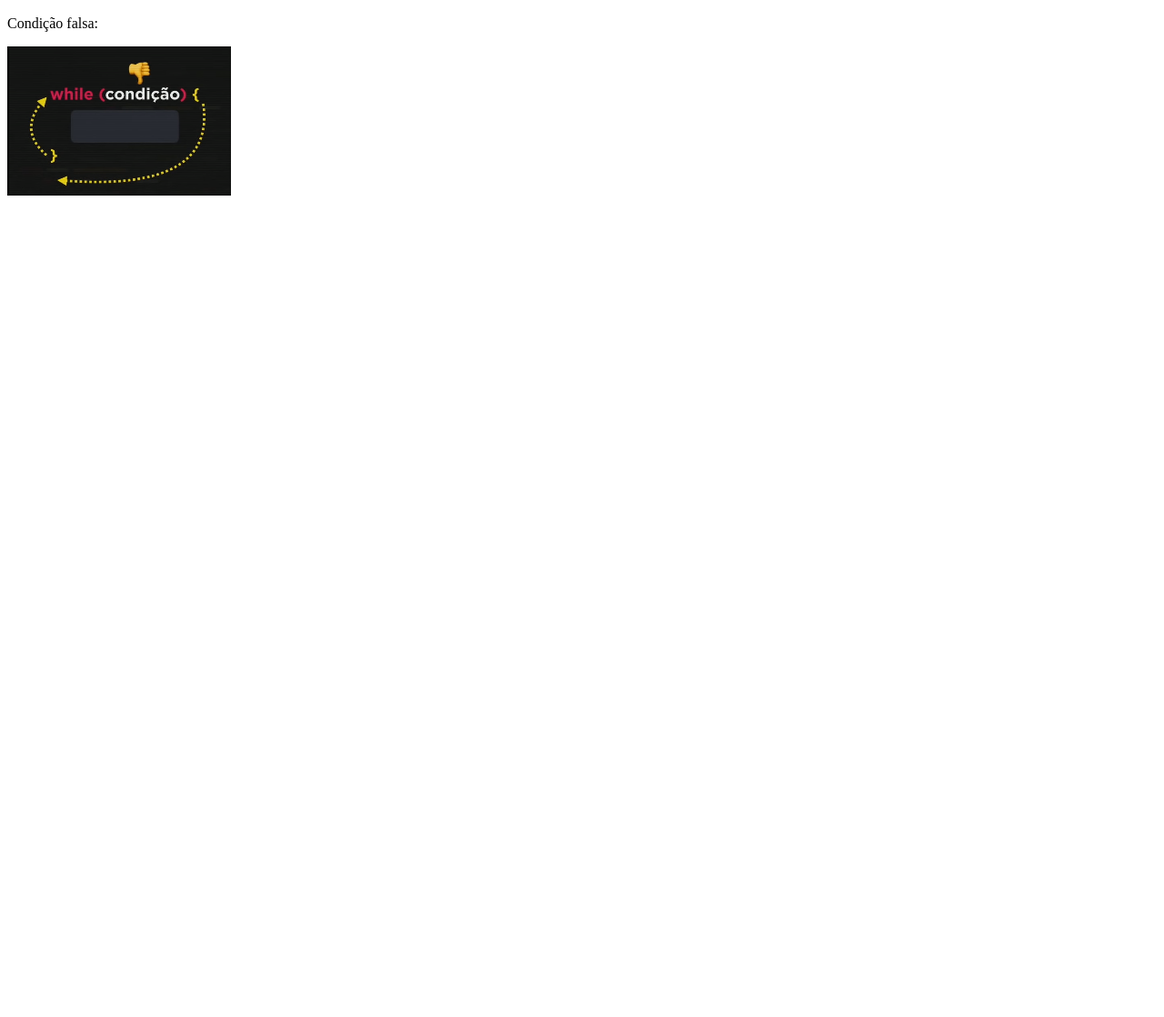
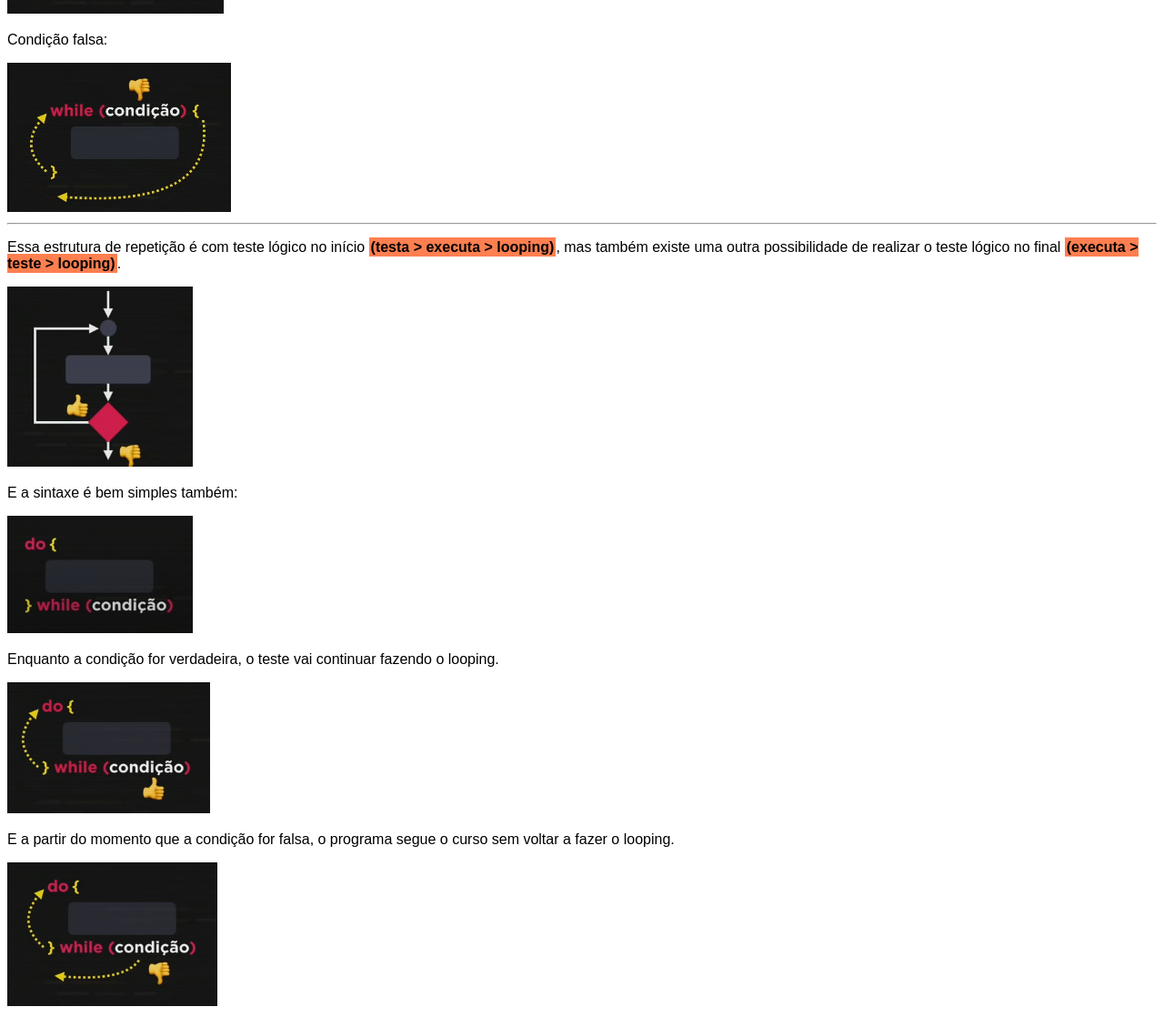
Before and after one commit to manoelmachado/js-curso-em-video, a plain HTML site: page repeticoes.html in a window 1280 px wide. Shown: the part 992-2110 px from the top of the page at 91% size. Before the commit the page ends 1219 px from the top, so only its background shows below. Drawn offline with Linux system fonts and the light colour scheme.

Commit message:
repetições parte 1

```diff
--- a/repeticoes.html
+++ b/repeticoes.html
@@ -5,6 +5,16 @@
     <meta http-equiv="X-UA-Compatible" content="IE=edge">
     <meta name="viewport" content="width=device-width, initial-scale=1.0">
     <title>Repetições em JavaScript parte 1</title>
+    <style>
+        body{
+            font-family: Arial, Helvetica, sans-serif;
+        }
+
+        strong {
+            background-color: coral;
+            padding: 2px;
+        }
+    </style>
 </head>
 <body>
     <h1>Repetições e suas estruturas em JavaScript parte 1</h1>
@@ -18,5 +28,14 @@
     <img src="while-true.png" alt="">
     <p>Condição falsa:</p>
     <img src="while-false.png" alt="">
+    <hr>
+    <p>Essa estrutura de repetição é com teste lógico no início <strong>(testa > executa > looping)</strong>, mas também existe uma outra possibilidade de realizar o teste lógico no final <strong>(executa > teste > looping)</strong>.</p>
+    <img src="repeticoes2.png" alt="">
+    <p>E a sintaxe é bem simples também:</p>
+    <img src="do-while.png" alt="">
+    <p>Enquanto a condição for verdadeira, o teste vai continuar fazendo o looping.</p>
+    <img src="do-while-true.png" alt="">
+    <p>E a partir do momento que a condição for falsa, o programa segue o curso sem voltar a fazer o looping.</p>
+    <img src="do-while-false.png" alt="">
 </body>
 </html>
```
Also changed, not shown: ex014.js (+14 -2 lines), repeticoes-2.html (added, +24 -0 lines), do-while-false.png (added), do-while-true.png (added), do-while.png (added), repeticoes2.png (added).
